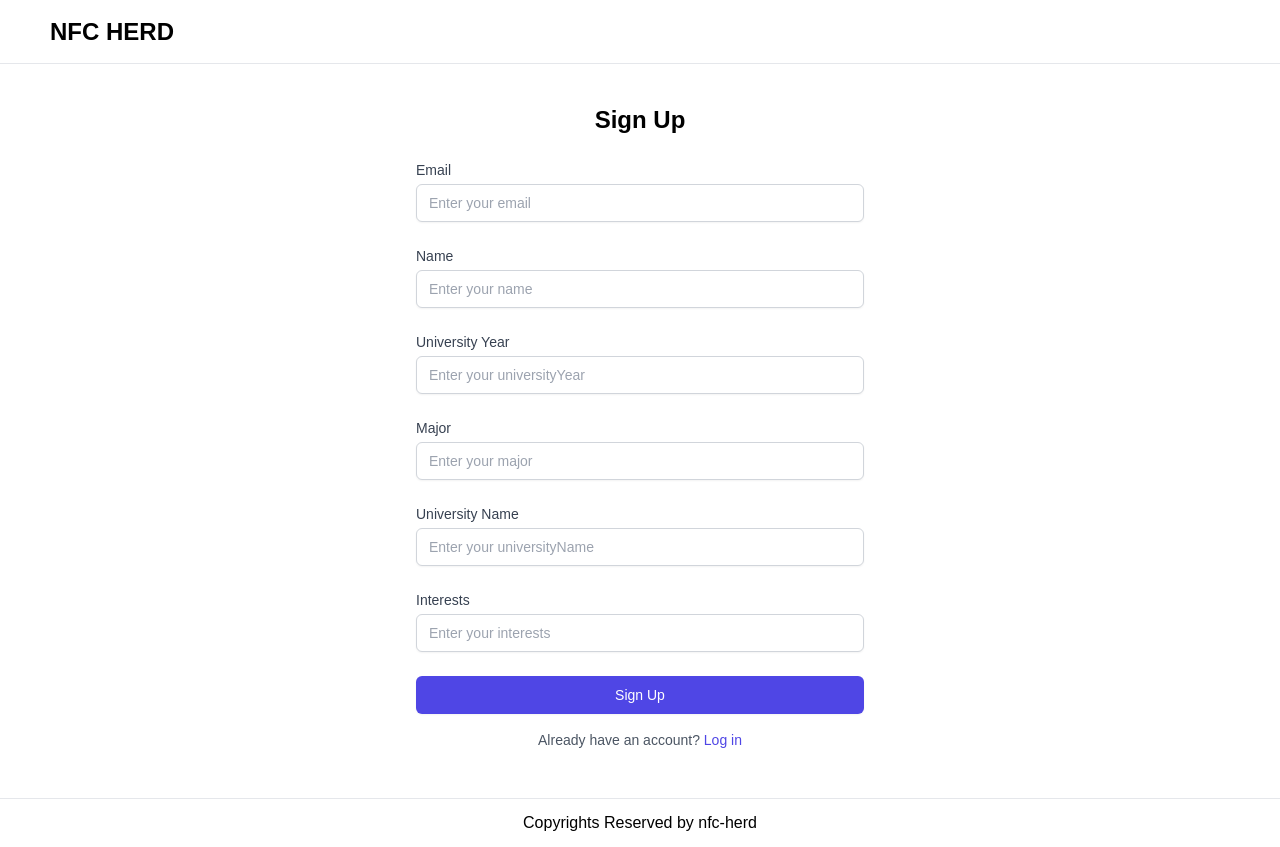
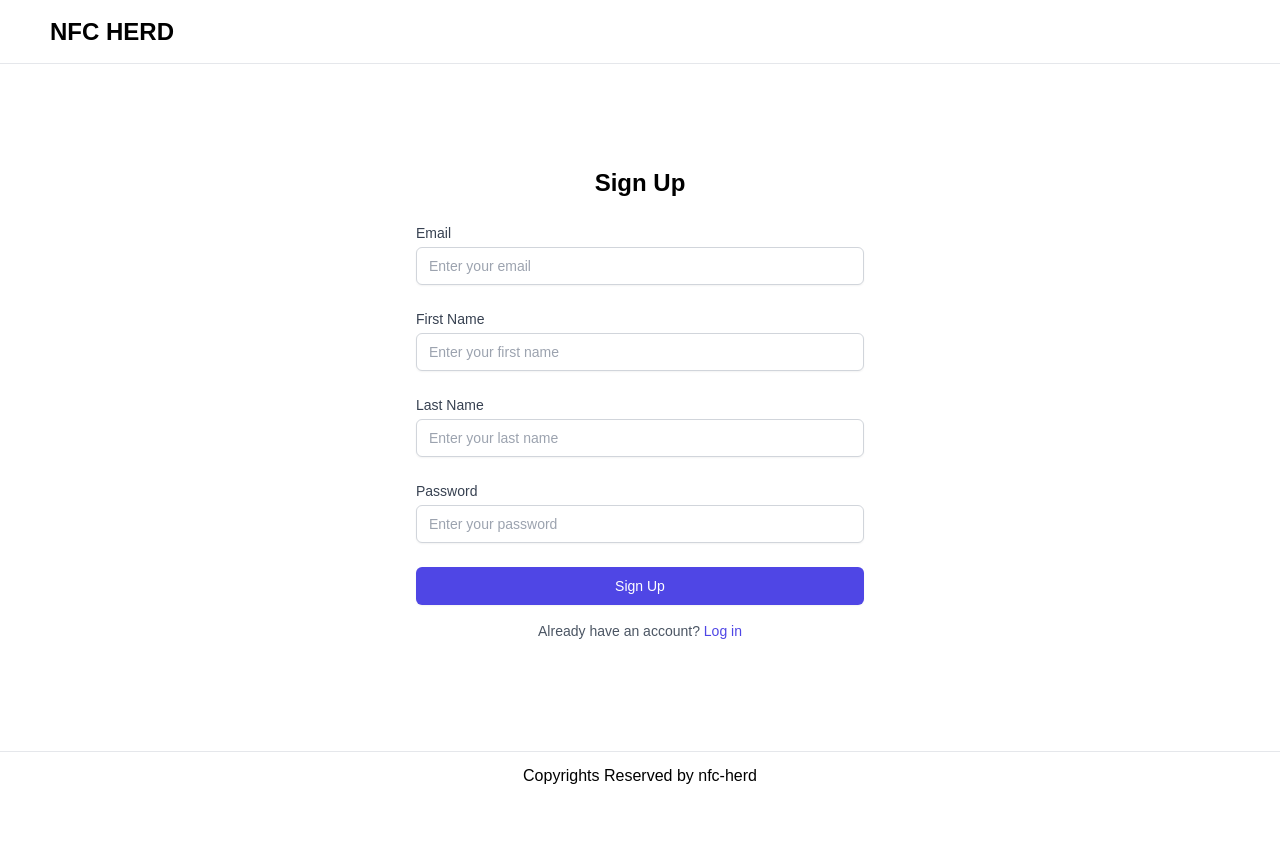
Before and after one commit to satilog/nfc-herd-app, a Next.js app: page /signup in a window 1280 px wide. After the commit the page ends 800 px from the top, so only its background shows below. Built offline with nearby package versions, Linux system fonts and the light colour scheme.

Commit message:
update signup form

```diff
--- a/src/partials/Signup/index.tsx
+++ b/src/partials/Signup/index.tsx
@@ -5,7 +5,11 @@ import { NextPage } from "next";
 const SignUpComponent: NextPage = () => {
   const [userData, setUserData] = useState({
     email: "",
-    name: "",
+    firstname: "",
+    lastname: "",
+    password: "",
+
+    // ignored
     universityYear: "",
     major: "",
     universityName: "",
@@ -30,7 +34,7 @@ const SignUpComponent: NextPage = () => {
     try {
       // const response = await signUp(userData);
       // console.log('SignUp successful', response);
-      // router.push('/dashboard'); // Navigate to dashboard or home page after successful sign up
+      router.push("/farms"); // Navigate to dashboard or home page after successful sign up
     } catch (error) {
       setError("Failed to sign up. Please try again.");
       console.error(error);
@@ -43,14 +47,7 @@ const SignUpComponent: NextPage = () => {
     <div className="flex flex-col w-full max-w-md mx-auto my-10">
       <form className="space-y-6" onSubmit={handleSubmit}>
         <h2 className="text-2xl font-semibold text-center">Sign Up</h2>
-        {[
-          "email",
-          "name",
-          "universityYear",
-          "major",
-          "universityName",
-          "interests",
-        ].map((field) => (
+        {["email", "first name", "last name", "password"].map((field) => (
           <div key={field}>
             <label
               htmlFor={field}
@@ -59,7 +56,13 @@ const SignUpComponent: NextPage = () => {
               {field.replace(/([A-Z])/g, " $1").trim()}
             </label>
             <input
-              type={field === "email" ? "email" : "text"}
+              type={
+                field === "email"
+                  ? "email"
+                  : field === "password"
+                  ? "password"
+                  : "text"
+              }
               name={field}
               id={field}
               required={field === "email" || field === "name"}
```
